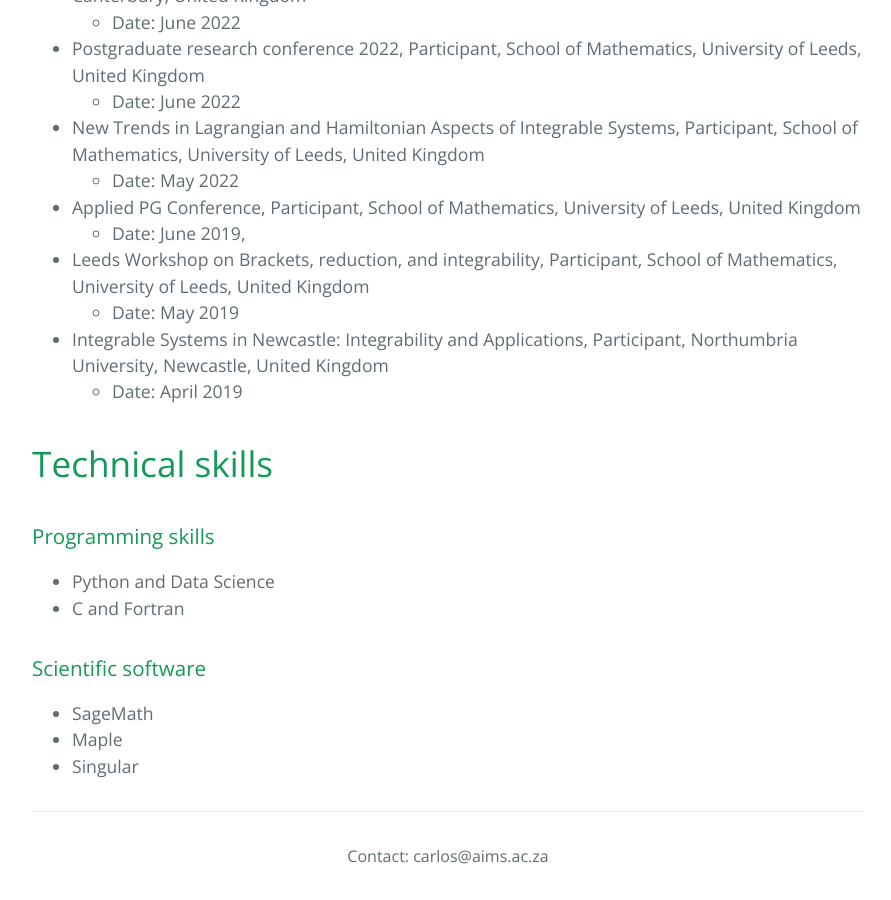
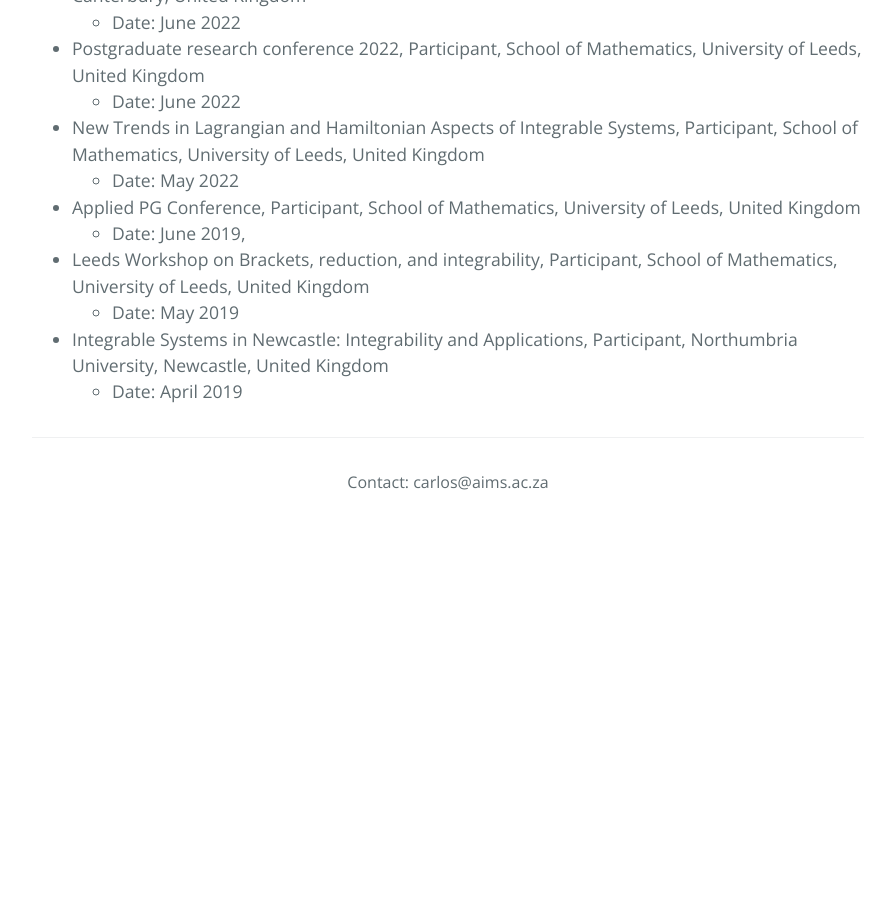
Before and after one commit to carlosdibaya/carlosdibaya.github.io, a Jekyll site: the page built from index.md, in a window 1280 px wide and 900 px high, scrolled down 2891 px. Shown: the whole window, without its empty margins (192-1083 px from the left). Built offline with Jekyll 4.4.1, drawn with Linux system fonts in a browser that asks for light colours; after the commit the page ends 3417 px from its top, so only the background shows below that.

Commit message:
Remove the technical skills in the index

```diff
--- a/index.md
+++ b/index.md
@@ -84,16 +84,3 @@ dependent integrable boundary conditions".
    - Date: May 2019
 * Integrable Systems in Newcastle: Integrability and Applications, Participant, Northumbria University, Newcastle, United Kingdom
   - Date: April 2019
-
-# Technical skills
-
-### Programming skills
-
-* Python and Data Science
-* C and Fortran
-
-### Scientific software
-
-* SageMath
-* Maple
-* Singular
```
